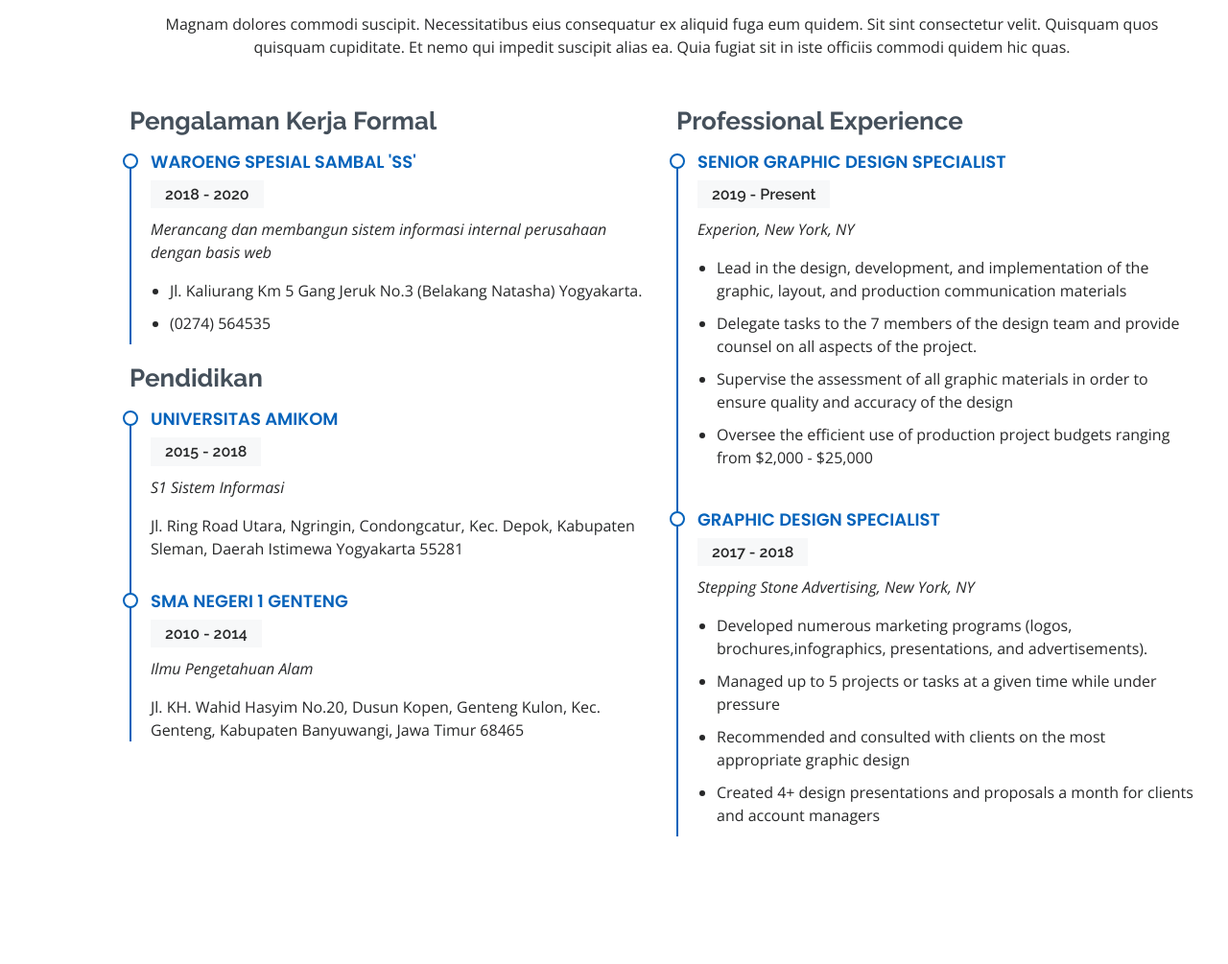
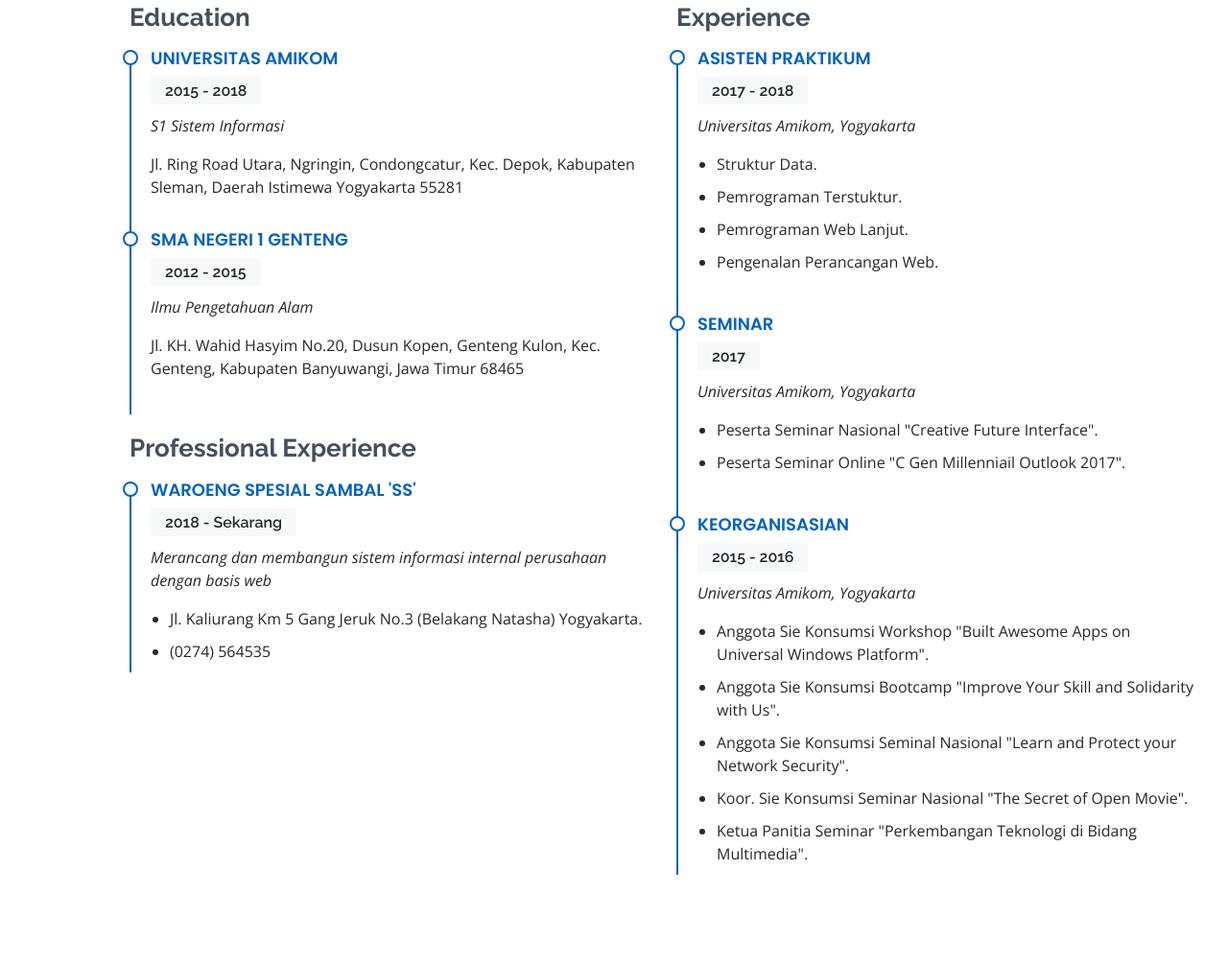
Before and after one commit to elsadiahp/elsadiahp.github.io, a plain HTML site: page index.html in a window 1280 px wide. Shown: the part 2416-3421 px from the top of the page at 96% size. Drawn offline with nearby package versions, Linux system fonts and the light colour scheme.

Commit message:
benahi isi

```diff
--- a/index.html
+++ b/index.html
@@ -80,7 +80,7 @@
 
         <div class="section-title">
           <h2>About</h2>
-          <p><i>Web Programmer</i> dengan pengalaman lebih dari 2 tahun. Mampu bekerja dalam tim maupun individu, mampu bersosialisasi dan beradaptasi dengan hal baru, dapat menganalisa, merancang, membangun sistem sesuai kebutuhan pengguna dan dapat mengoperasikan <i>database management tools</i>.</p>
+          <!-- <p><i>Web Programmer</i> dengan pengalaman lebih dari 2 tahun. Mampu bekerja dalam tim maupun individu, mampu bersosialisasi dan beradaptasi dengan hal baru, dapat menganalisa, merancang, membangun sistem sesuai kebutuhan pengguna dan dapat mengoperasikan <i>database management tools</i>.</p> -->
         </div>
 
         <div class="row">
@@ -90,8 +90,7 @@
           <div class="col-lg-8 pt-4 pt-lg-0 content">
             <h3>Freelance Designer &amp; Web Developer.</h3>
             <p class="font-italic">
-              Lorem ipsum dolor sit amet, consectetur adipiscing elit, sed do eiusmod tempor incididunt ut labore et dolore
-              magna aliqua.
+              <i>Web Programmer</i> dengan pengalaman lebih dari 2 tahun. Mampu bekerja dalam tim maupun individu, mampu bersosialisasi dan beradaptasi dengan hal baru, dapat menganalisa, merancang, membangun sistem sesuai kebutuhan pengguna dan dapat mengoperasikan <i>database management tools</i>.
             </p>
             <div class="row">
               <div class="col-lg-6">
@@ -110,8 +109,7 @@
               </div>
             </div>
             <p>
-              Officiis eligendi itaque labore et dolorum mollitia officiis optio vero. Quisquam sunt adipisci omnis et ut. Nulla accusantium dolor incidunt officia tempore. Et eius omnis.
-              Cupiditate ut dicta maxime officiis quidem quia. Sed et consectetur qui quia repellendus itaque neque. Aliquid amet quidem ut quaerat cupiditate. Ab et eum qui repellendus omnis culpa magni laudantium dolores.
+              <!-- <i>Web Programmer</i> dengan pengalaman lebih dari 2 tahun. Mampu bekerja dalam tim maupun individu, mampu bersosialisasi dan beradaptasi dengan hal baru, dapat menganalisa, merancang, membangun sistem sesuai kebutuhan pengguna dan dapat mengoperasikan <i>database management tools</i>. -->
             </p>
           </div>
         </div>
@@ -239,25 +237,12 @@
 
         <div class="section-title">
           <h2>Resume</h2>
-          <p>Magnam dolores commodi suscipit. Necessitatibus eius consequatur ex aliquid fuga eum quidem. Sit sint consectetur velit. Quisquam quos quisquam cupiditate. Et nemo qui impedit suscipit alias ea. Quia fugiat sit in iste officiis commodi quidem hic quas.</p>
+          <!-- <p>Berikut adalah beberapa ringkasan pendidikan dan pengalaman yang pernah saya lakuakan semasa kuliah sampai saat ini.</p> -->
         </div>
 
         <div class="row">
           <div class="col-lg-6">
-            <h3 class="resume-title">Pengalaman Kerja Formal</h3>
-            <div class="resume-item pb-0">
-			  <h4>Waroeng Spesial Sambal 'SS'</h4>
-              <h5>2018 - 2020</h5>
-              <p><em>Merancang dan membangun sistem informasi internal perusahaan dengan basis web</em></p>
-              <ul>
-                <li>Jl. Kaliurang Km 5 Gang Jeruk No.3 (Belakang Natasha) Yogyakarta.</li>
-                <li>(0274) 564535</li>
-				<!-- <li><a href="https://www.waroengss.com/"> waroengss</a> </li> -->
-
-              </ul>
-            </div>
-
-            <h3 class="resume-title">Pendidikan</h3>
+            <h3 class="resume-title">Education</h3>
             <div class="resume-item">
               <h4>Universitas Amikom</h4>
               <h5>2015 - 2018</h5>
@@ -266,33 +251,54 @@
             </div>
             <div class="resume-item">
               <h4>SMA Negeri 1 Genteng</h4>
-              <h5>2010 - 2014</h5>
+              <h5>2012 - 2015</h5>
               <p><em>Ilmu Pengetahuan Alam</em></p>
               <p>Jl. KH. Wahid Hasyim No.20, Dusun Kopen, Genteng Kulon, Kec. Genteng, Kabupaten Banyuwangi, Jawa Timur 68465</p>
             </div>
+
+            <h3 class="resume-title">Professional Experience</h3>
+            <div class="resume-item pb-0">
+              <h4>Waroeng Spesial Sambal 'SS'</h4>
+              <h5>2018 - Sekarang</h5>
+              <p><em>Merancang dan membangun sistem informasi internal perusahaan dengan basis web</em></p>
+              <ul>
+                <li>Jl. Kaliurang Km 5 Gang Jeruk No.3 (Belakang Natasha) Yogyakarta.</li>
+                <li>(0274) 564535</li>
+              </ul>
+            </div>
           </div>
           <div class="col-lg-6">
-            <h3 class="resume-title">Professional Experience</h3>
+            <h3 class="resume-title">Experience</h3>
             <div class="resume-item">
-              <h4>Senior graphic design specialist</h4>
-              <h5>2019 - Present</h5>
-              <p><em>Experion, New York, NY </em></p>
+              <h4>Asisten Praktikum</h4>
+              <h5>2017 - 2018</h5>
+              <p><em>Universitas Amikom, Yogyakarta</em></p>
               <ul>
-                <li>Lead in the design, development, and implementation of the graphic, layout, and production communication materials</li>
-                <li>Delegate tasks to the 7 members of the design team and provide counsel on all aspects of the project. </li>
-                <li>Supervise the assessment of all graphic materials in order to ensure quality and accuracy of the design</li>
-                <li>Oversee the efficient use of production project budgets ranging from $2,000 - $25,000</li>
+                <li>Struktur Data.</li>
+                <li>Pemrograman Terstuktur.</li>
+                <li>Pemrograman Web Lanjut.</li>
+                <li>Pengenalan Perancangan Web.</li>
               </ul>
             </div>
             <div class="resume-item">
-              <h4>Graphic design specialist</h4>
-              <h5>2017 - 2018</h5>
-              <p><em>Stepping Stone Advertising, New York, NY</em></p>
+              <h4>Seminar</h4>
+              <h5>2017</h5>
+              <p><em>Universitas Amikom, Yogyakarta</em></p>
               <ul>
-                <li>Developed numerous marketing programs (logos, brochures,infographics, presentations, and advertisements).</li>
-                <li>Managed up to 5 projects or tasks at a given time while under pressure</li>
-                <li>Recommended and consulted with clients on the most appropriate graphic design</li>
-                <li>Created 4+ design presentations and proposals a month for clients and account managers</li>
+                <li>Peserta Seminar Nasional "Creative Future Interface".</li>
+                <li>Peserta Seminar Online "C Gen Millenniail Outlook 2017".</li>
+              </ul>
+            </div>
+            <div class="resume-item">
+              <h4>Keorganisasian</h4>
+              <h5>2015 - 2016</h5>
+              <p><em>Universitas Amikom, Yogyakarta</em></p>
+              <ul>
+                <li>Anggota Sie Konsumsi Workshop "Built Awesome Apps on Universal Windows Platform".</li>
+                <li>Anggota Sie Konsumsi Bootcamp "Improve Your Skill and Solidarity with Us".</li>
+                <li>Anggota Sie Konsumsi Seminal Nasional "Learn and Protect your Network Security".</li>
+                <li>Koor. Sie Konsumsi Seminar Nasional "The Secret of Open Movie".</li>
+                <li>Ketua Panitia Seminar "Perkembangan Teknologi di Bidang Multimedia".</li>
               </ul>
             </div>
           </div>
```
